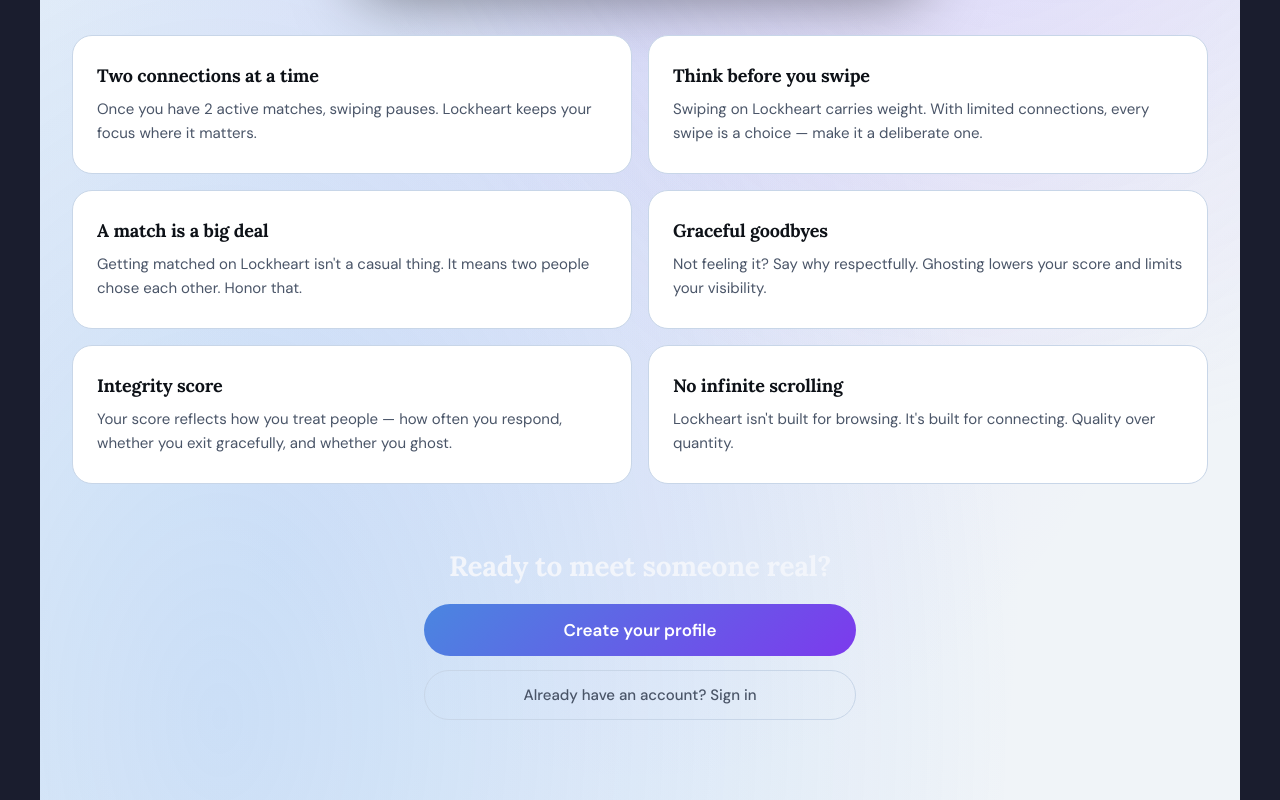
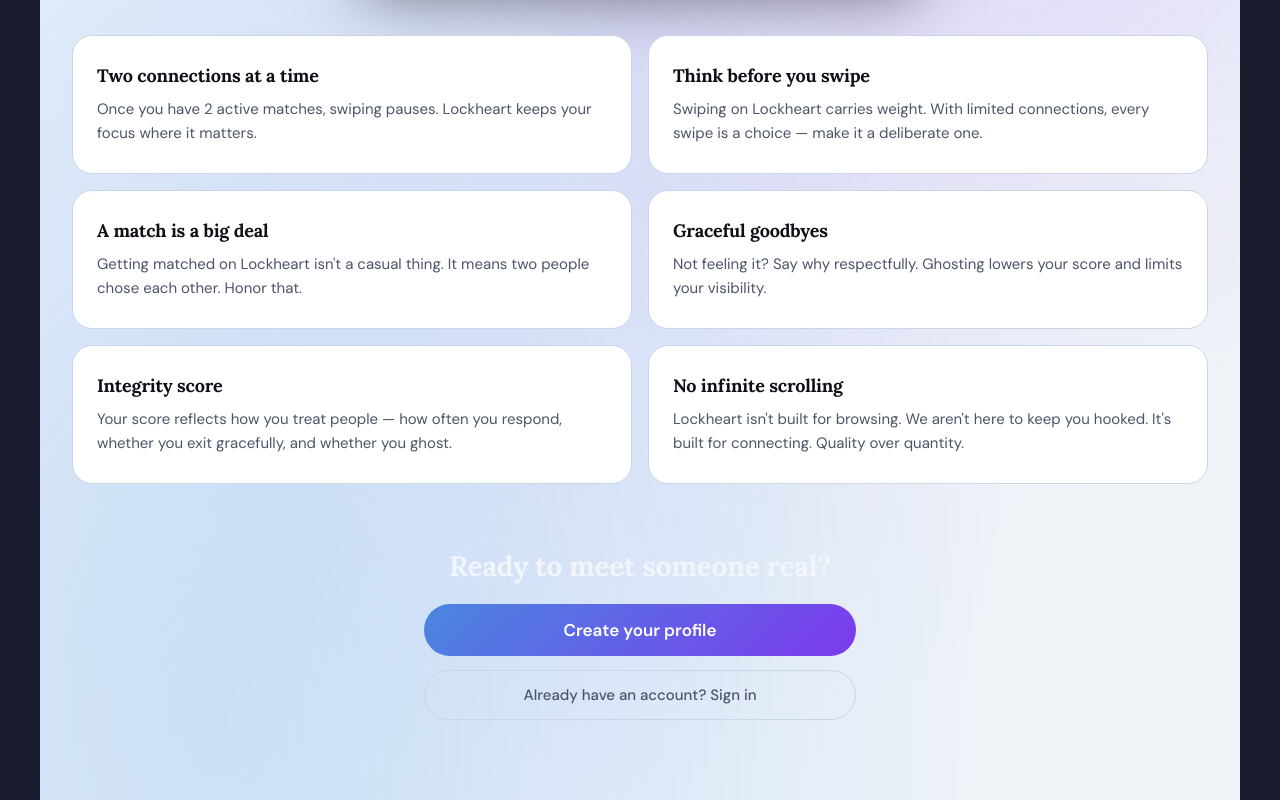
Before and after one commit to mmbower1/dating-app, a React (Vite) app: page / in a window 1280 px wide. Shown: the part 837-1637 px from the top of the page. Built offline with nearby package versions, Linux system fonts and the light colour scheme; no server answers.

Commit message:
Update last pillar body copy on Welcome page
Co-Authored-By: Claude Sonnet 4.6 <noreply@anthropic.com>

```diff
--- a/src/pages/Welcome.tsx
+++ b/src/pages/Welcome.tsx
@@ -24,7 +24,7 @@ const pillars = [
   },
   {
     title: 'No infinite scrolling',
-    body: 'Lockheart isn\'t built for browsing. It\'s built for connecting. Quality over quantity.',
+    body: 'Lockheart isn\'t built for browsing. We aren\'t here to keep you hooked. It\'s built for connecting. Quality over quantity.',
   },
 ];
 
```
